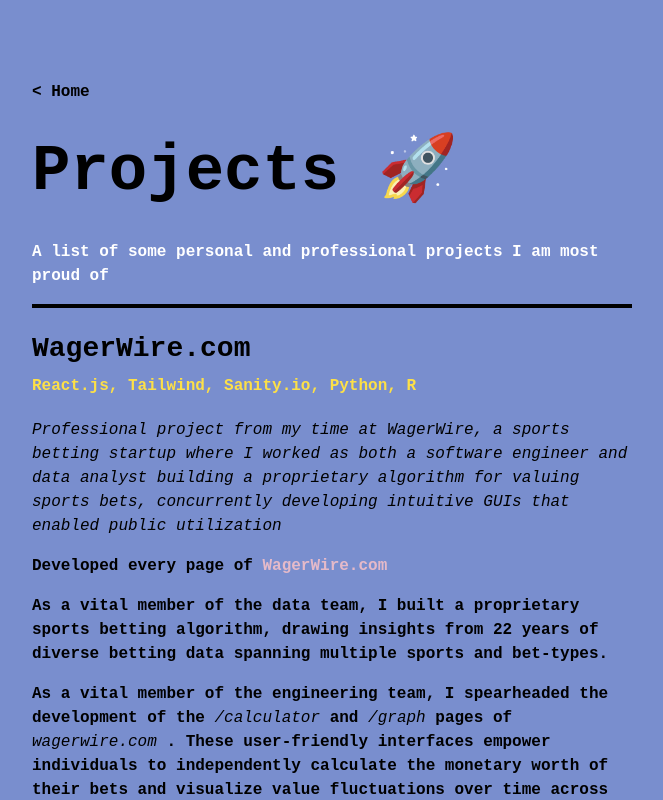
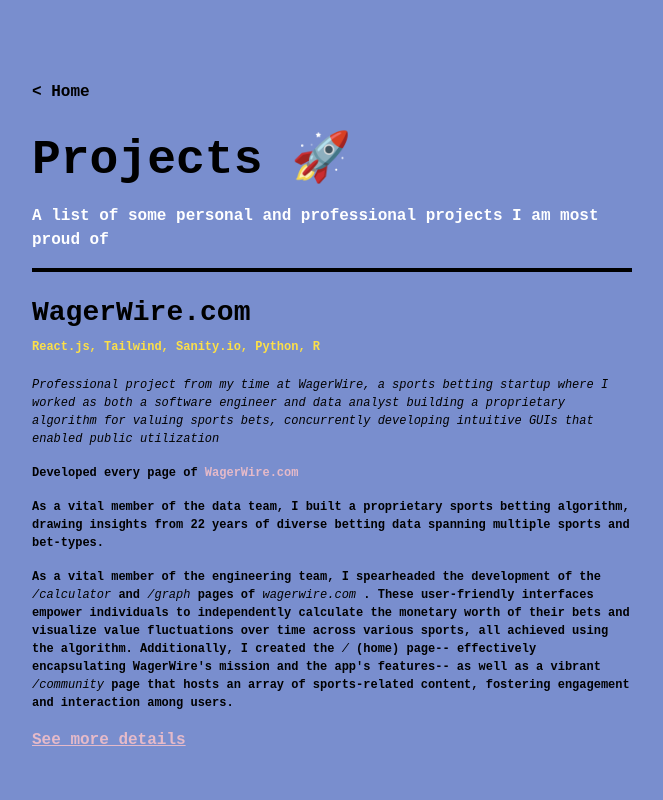
Before and after one commit to ShayanGhafoori/PersonalWebsite, a React (Create React App) app in the folder app/: page /projects in a window 1280 px wide. Shown: the top 800 px of the page, without its empty margins (48-711 px from the left). Built offline with nearby package versions, Linux system fonts and the light colour scheme.

Commit message:
Project design and WW Design Updates

```diff
--- a/app/src/components/Projects.tsx
+++ b/app/src/components/Projects.tsx
@@ -1,6 +1,6 @@
 const WW = () => {
   return (
-    <div>
+    <div className='text-[12px]'>
       <h1 className='my-5'>
         <a
           href='https://wagerwire.com'
@@ -43,8 +43,6 @@ const WW = () => {
         user-friendly interfaces empower individuals to independently calculate
         the monetary worth of their bets and visualize value fluctuations over
         time across various sports, all achieved using the algorithm.
-      </div>
-      <div className='mb-4'>
         Additionally, I created the{" "}
         <span className='italic font-extralight'> / </span> (home) page--
         effectively encapsulating WagerWire's mission and the app's features--
@@ -55,7 +53,7 @@ const WW = () => {
       </div>
       <a
         href='/details-wagerwire'
-        className='font-bold text-[15px] text-yellow-300 underline pt-4'
+        className='font-bold text-[16px] text-[#E5BAC9] underline pt-4'
       >
         See more details
       </a>
@@ -65,11 +63,11 @@ const WW = () => {
 
 const Projects = () => {
   return (
-    <div className='md:max-w-[500px] lg:max-w-[600px] font-semibold'>
-      <a href='/' className='font-bold text-[16px] hover:text-[#E5BAC9]'>
+    <div className='md:max-w-[500px] lg:max-w-[600px] font-semibold text-[16px]'>
+      <a href='/' className='font-bold hover:text-[#E5BAC9]'>
         {"<"} Home
       </a>
-      <h1 className='my-5 text-[48px] md:text-[64px] font-black'>
+      <h1 className='mt-5 mb-2 text-[36px] md:text-[48px] font-black'>
         Projects 🚀
       </h1>
       <h2 className='text-white pb-4'>
--- a/app/src/components/details-pages/WagerWire.tsx
+++ b/app/src/components/details-pages/WagerWire.tsx
@@ -25,7 +25,7 @@ const Home = () => {
           </span>{" "}
         </p>
       </div>
-      <div className='flex flex-row justify-evenly h-[500px] overflow-scroll mt-10 text-white'>
+      <div className='flex flex-row justify-evenly mt-10 text-white'>
         <div className='pr-6'>
           <div className='mb-2'> Small screen </div>
           <img src='/images/www.wagerwire.com_small.png' alt='ww-home-large' />
@@ -85,7 +85,7 @@ const Calculator = () => {
         </p>
       </div>
 
-      <div className='flex flex-row justify-evenly h-[500px] overflow-scroll mt-10 text-white'>
+      <div className='flex flex-row justify-evenly mt-10 text-white'>
         <div className='pr-6'>
           <div className='mb-2'> Small screen </div>
           <img
@@ -156,7 +156,7 @@ const Graph = () => {
           </span>{" "}
         </p>
       </div>
-      <div className='flex flex-row justify-evenly h-[500px] overflow-scroll mt-10 text-white'>
+      <div className='flex flex-row justify-evenly mt-10 text-white'>
         <div className='pr-6'>
           <div className='mb-2'> Small screen </div>
           <img
@@ -209,7 +209,7 @@ const Community = () => {
         </p>
       </div>
 
-      <div className='flex flex-row justify-evenly h-[500px] overflow-scroll mt-10 text-white'>
+      <div className='flex flex-row justify-evenly mt-10 text-white'>
         <div className='pr-6'>
           <div className='mb-2'> Small screen </div>
           <img
```
